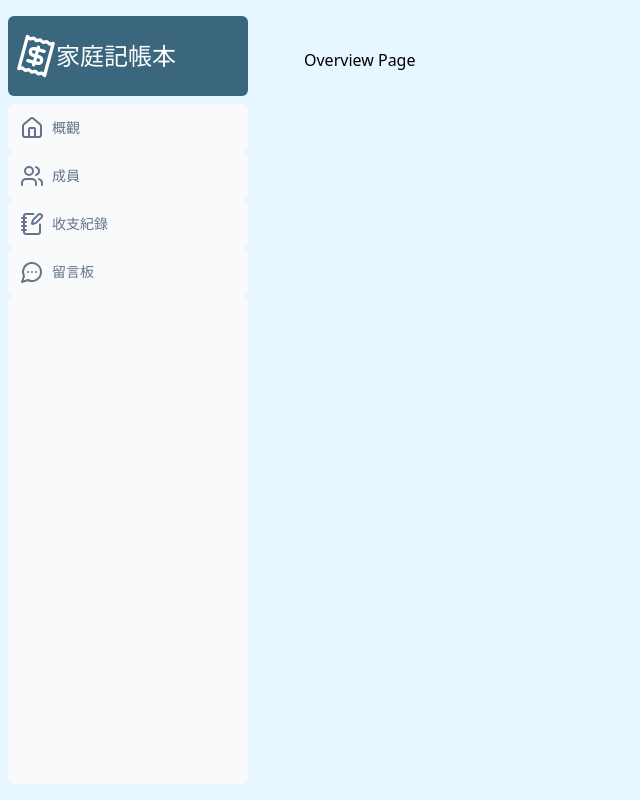
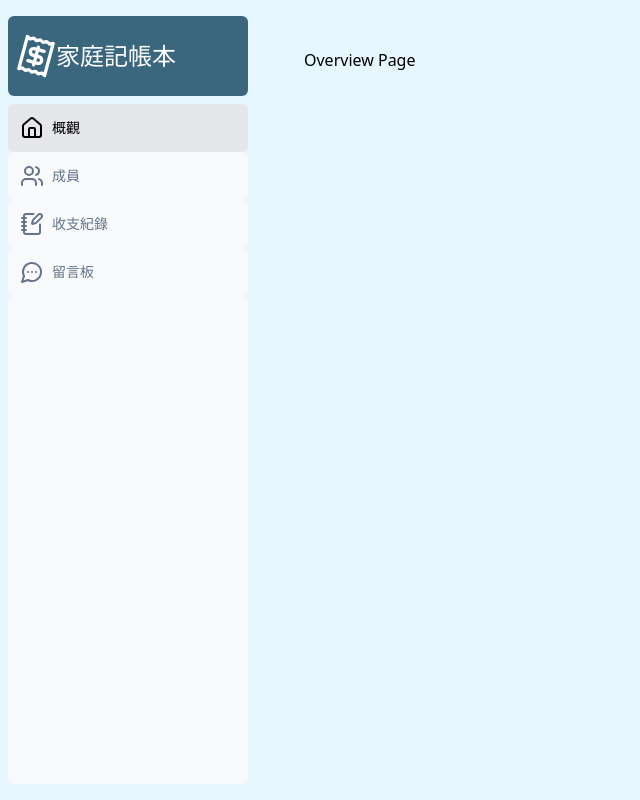
Before and after one commit to bblack1225/ffh, a Next.js app: page /overview in a window 1280 px wide. Shown: the whole page, without its empty margins (0-640 px from the left). Built offline with nearby package versions, Linux system fonts and the light colour scheme.

Commit message:
fix: navItems active效果修正，使用三元運算子來判斷

```diff
--- a/components/nav-links.tsx
+++ b/components/nav-links.tsx
@@ -22,8 +22,10 @@
             key={link.name}
             href={link.href}
             className={clsx(
-              `flex h-[48px] grow items-center justify-center gap-2 rounded-md p-3 text-sm bg-gray-50 font-medium hover:bg-gray-200  text-slate-500 hover:text-black md:flex-none md:justify-start md:p-2 md:px-3`,
-              { "bg-gray-200 text-black": pathname === link.href }
+              `flex h-[48px] grow items-center justify-center gap-2 rounded-md p-3 text-sm  font-medium hover:bg-gray-200   hover:text-black md:flex-none md:justify-start md:p-2 md:px-3`,
+              pathname === link.href
+                ? "bg-gray-200 text-black"
+                : "bg-gray-50 text-slate-500"
             )}
           >
             <LinkIcon className="w-6 hidden md:block" />
```
